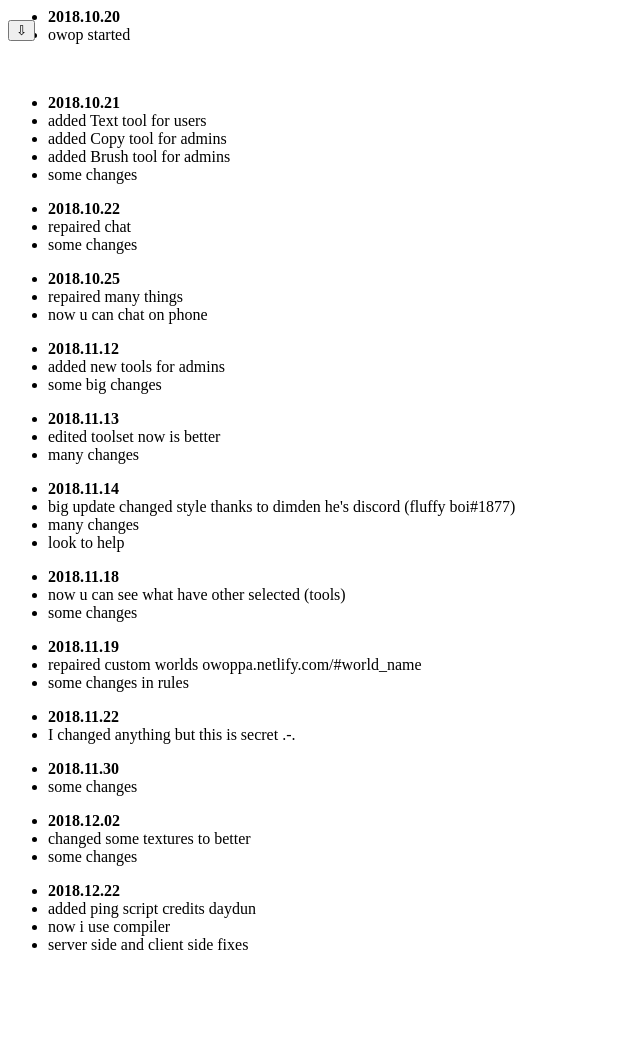
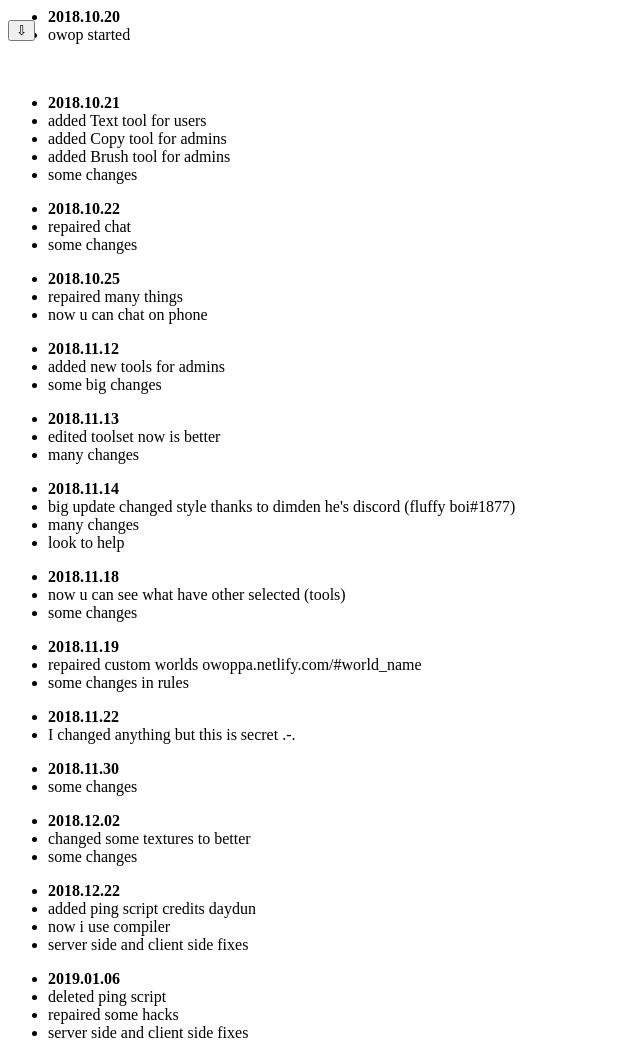
Before and after one commit to mathmakgakpak/owopppa, a plain HTML site: page changelog.html in a window 1280 px wide. Shown: the whole page, without its empty margins (0-640 px from the left). Before the commit the page ends 970 px from the top, so only its background shows below. Drawn offline with Linux system fonts and the light colour scheme.

Commit message:
added anything

```diff
--- a/changelog.html
+++ b/changelog.html
@@ -82,6 +82,13 @@
 			<li>server side and client side fixes</li>
 		</ul>
 
+		<ul>
+			<li><b>2019.01.06</b></li>
+			<li>deleted ping script</li>
+			<li>repaired some hacks</li>
+			<li>server side and client side fixes</li>
+		</ul>
+
 		<button style="position: fixed;top:20px" onclick="window.scrollTo(window.pageXOffset,document.body.scrollHeight)">⇩</button>
 	</head>
 </html>
```
